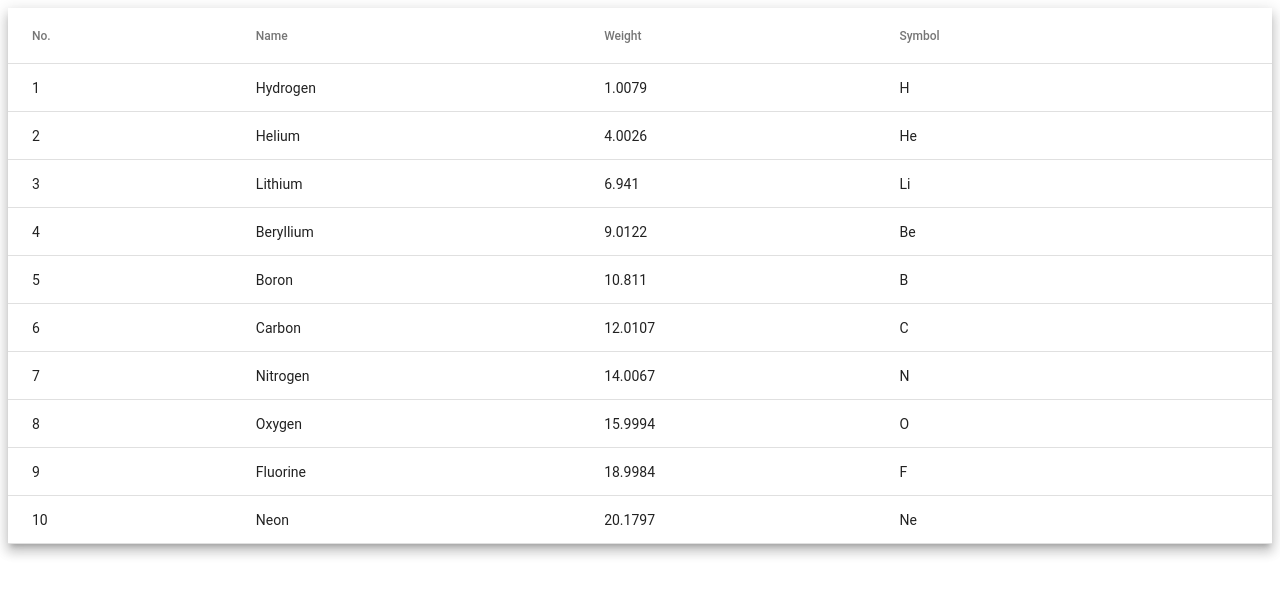
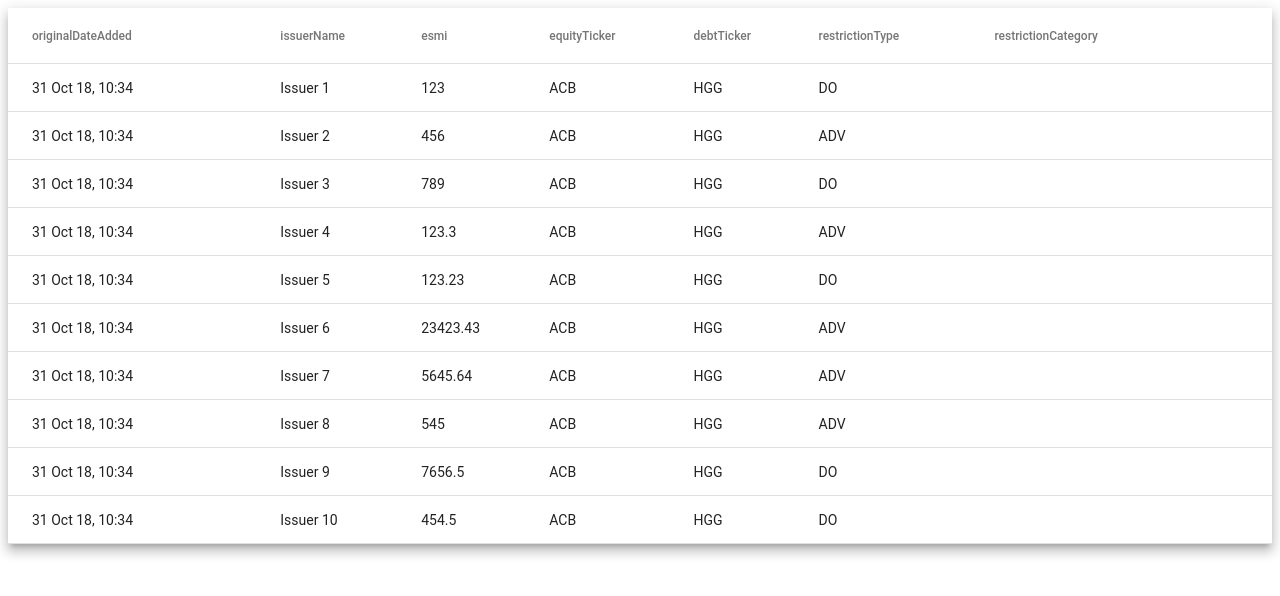
Before and after one commit to rnanania/realtime-poc-ui, an Angular app: page / in a window 1280 px wide. Shown: the top 596 px of the page. Built offline with nearby package versions, Linux system fonts and the light colour scheme.

Commit message:
Dummy Local array Data

```diff
--- a/src/app/data-grid/data-grid.component.html
+++ b/src/app/data-grid/data-grid.component.html
@@ -1,30 +1,38 @@
 <table mat-table [dataSource]="dataSource" class="mat-elevation-z8">
 
-  <!--- Note that these columns can be defined in any order.
-        The actual rendered columns are set as a property on the row definition" -->
-
-  <!-- Position Column -->
-  <ng-container matColumnDef="position">
-    <th mat-header-cell *matHeaderCellDef> No. </th>
-    <td mat-cell *matCellDef="let element"> {{element.position}} </td>
+  <ng-container matColumnDef="originalDateAdded">
+    <th mat-header-cell *matHeaderCellDef> originalDateAdded</th>
+    <td mat-cell *matCellDef="let element"> {{element.originalDateAdded}} </td>
   </ng-container>
 
-  <!-- Name Column -->
-  <ng-container matColumnDef="name">
-    <th mat-header-cell *matHeaderCellDef> Name </th>
-    <td mat-cell *matCellDef="let element"> {{element.name}} </td>
+  <ng-container matColumnDef="issuerName">
+    <th mat-header-cell *matHeaderCellDef> issuerName </th>
+    <td mat-cell *matCellDef="let element"> {{element.issuerName}} </td>
   </ng-container>
 
-  <!-- Weight Column -->
-  <ng-container matColumnDef="weight">
-    <th mat-header-cell *matHeaderCellDef> Weight </th>
-    <td mat-cell *matCellDef="let element"> {{element.weight}} </td>
+  <ng-container matColumnDef="esmi">
+    <th mat-header-cell *matHeaderCellDef> esmi </th>
+    <td mat-cell *matCellDef="let element"> {{element.esmi}} </td>
   </ng-container>
 
-  <!-- Symbol Column -->
-  <ng-container matColumnDef="symbol">
-    <th mat-header-cell *matHeaderCellDef> Symbol </th>
-    <td mat-cell *matCellDef="let element"> {{element.symbol}} </td>
+  <ng-container matColumnDef="equityTicker">
+    <th mat-header-cell *matHeaderCellDef> equityTicker </th>
+    <td mat-cell *matCellDef="let element"> {{element.equityTicker}} </td>
+  </ng-container>
+
+  <ng-container matColumnDef="debtTicker">
+    <th mat-header-cell *matHeaderCellDef> debtTicker </th>
+    <td mat-cell *matCellDef="let element"> {{element.debtTicker}} </td>
+  </ng-container>
+
+  <ng-container matColumnDef="restrictionType">
+    <th mat-header-cell *matHeaderCellDef> restrictionType </th>
+    <td mat-cell *matCellDef="let element"> {{element.restrictionType}} </td>
+  </ng-container>
+
+  <ng-container matColumnDef="restrictionCategory">
+    <th mat-header-cell *matHeaderCellDef> restrictionCategory </th>
+    <td mat-cell *matCellDef="let element"> {{element.restrictionCategory}} </td>
   </ng-container>
 
   <tr mat-header-row *matHeaderRowDef="displayedColumns"></tr>
--- a/src/app/data-grid/data-grid.component.ts
+++ b/src/app/data-grid/data-grid.component.ts
@@ -7,7 +7,7 @@ import { Component, OnInit } from '@angular/core';
 })
 export class DataGridComponent implements OnInit {
 
-  displayedColumns: string[] = ['position', 'name', 'weight', 'symbol'];
+  displayedColumns: string[] = ['originalDateAdded', 'issuerName', 'esmi', 'equityTicker', 'debtTicker', 'restrictionType', 'restrictionCategory'];
   dataSource = ELEMENT_DATA;
 
   constructor() { }
@@ -18,22 +18,30 @@ export class DataGridComponent implements OnInit {
 
 }
 
-export interface PeriodicElement {
-  name: string;
-  position: number;
-  weight: number;
-  symbol: string;
+export interface GridData {
+  originalDateAdded: string;
+  issuerName: string;
+  esmi: string;
+  equityTicker: string;
+  debtTicker: string;
+  restrictionCategory: string;
+  restrictionType: string;
+  writtenCom: any;
+  alphaCapture: any;
+  trading: any;
+
 }
 
-const ELEMENT_DATA: PeriodicElement[] = [
-  {position: 1, name: 'Hydrogen', weight: 1.0079, symbol: 'H'},
-  {position: 2, name: 'Helium', weight: 4.0026, symbol: 'He'},
-  {position: 3, name: 'Lithium', weight: 6.941, symbol: 'Li'},
-  {position: 4, name: 'Beryllium', weight: 9.0122, symbol: 'Be'},
-  {position: 5, name: 'Boron', weight: 10.811, symbol: 'B'},
-  {position: 6, name: 'Carbon', weight: 12.0107, symbol: 'C'},
-  {position: 7, name: 'Nitrogen', weight: 14.0067, symbol: 'N'},
-  {position: 8, name: 'Oxygen', weight: 15.9994, symbol: 'O'},
-  {position: 9, name: 'Fluorine', weight: 18.9984, symbol: 'F'},
-  {position: 10, name: 'Neon', weight: 20.1797, symbol: 'Ne'},
+const ELEMENT_DATA: GridData[] = [
+  {originalDateAdded: '31 Oct 18, 10:34', issuerName: 'Issuer 1', esmi: '123', equityTicker: 'ACB', debtTicker: 'HGG', restrictionType: 'DO', restrictionCategory: '', writtenCom: '', alphaCapture: '', trading: ''},
+  {originalDateAdded: '31 Oct 18, 10:34', issuerName: 'Issuer 2', esmi: '456', equityTicker: 'ACB', debtTicker: 'HGG', restrictionType: 'ADV', restrictionCategory: '', writtenCom: '', alphaCapture: '', trading: ''},
+  {originalDateAdded: '31 Oct 18, 10:34', issuerName: 'Issuer 3', esmi: '789', equityTicker: 'ACB', debtTicker: 'HGG', restrictionType: 'DO', restrictionCategory: '', writtenCom: '', alphaCapture: '', trading: ''},
+  {originalDateAdded: '31 Oct 18, 10:34', issuerName: 'Issuer 4', esmi: '123.3', equityTicker: 'ACB', debtTicker: 'HGG', restrictionType: 'ADV', restrictionCategory: '', writtenCom: '', alphaCapture: '', trading: ''},
+  {originalDateAdded: '31 Oct 18, 10:34', issuerName: 'Issuer 5', esmi: '123.23', equityTicker: 'ACB', debtTicker: 'HGG', restrictionType: 'DO', restrictionCategory: '', writtenCom: '', alphaCapture: '', trading: ''},
+  {originalDateAdded: '31 Oct 18, 10:34', issuerName: 'Issuer 6', esmi: '23423.43', equityTicker: 'ACB', debtTicker: 'HGG', restrictionType: 'ADV', restrictionCategory: '', writtenCom: '', alphaCapture: '', trading: ''},
+  {originalDateAdded: '31 Oct 18, 10:34', issuerName: 'Issuer 7', esmi: '5645.64', equityTicker: 'ACB', debtTicker: 'HGG', restrictionType: 'ADV', restrictionCategory: '', writtenCom: '', alphaCapture: '', trading: ''},
+  {originalDateAdded: '31 Oct 18, 10:34', issuerName: 'Issuer 8', esmi: '545', equityTicker: 'ACB', debtTicker: 'HGG', restrictionType: 'ADV', restrictionCategory: '', writtenCom: '', alphaCapture: '', trading: ''},
+  {originalDateAdded: '31 Oct 18, 10:34', issuerName: 'Issuer 9', esmi: '7656.5', equityTicker: 'ACB', debtTicker: 'HGG', restrictionType: 'DO', restrictionCategory: '', writtenCom: '', alphaCapture: '', trading: ''},
+  {originalDateAdded: '31 Oct 18, 10:34', issuerName: 'Issuer 10', esmi: '454.5', equityTicker: 'ACB', debtTicker: 'HGG', restrictionType: 'DO', restrictionCategory: '', writtenCom: '', alphaCapture: '', trading: ''},
+
 ];
```
